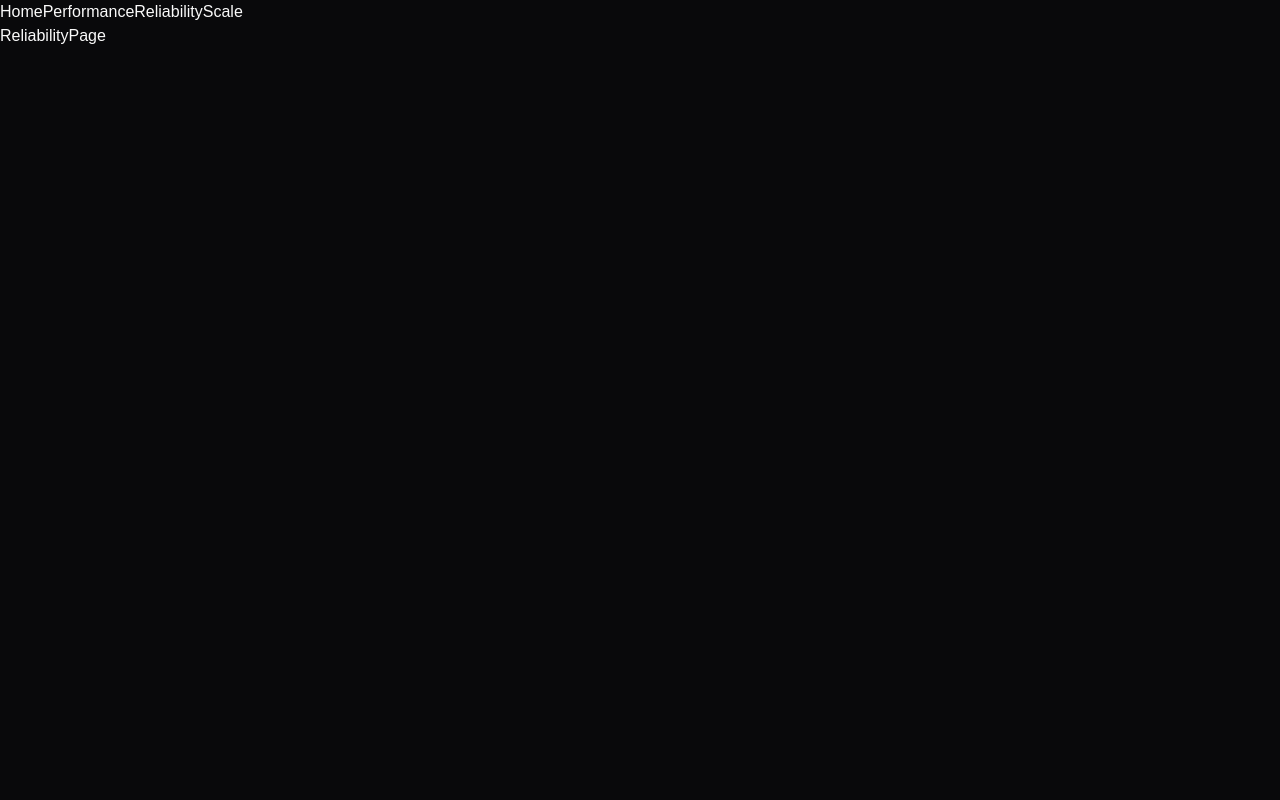
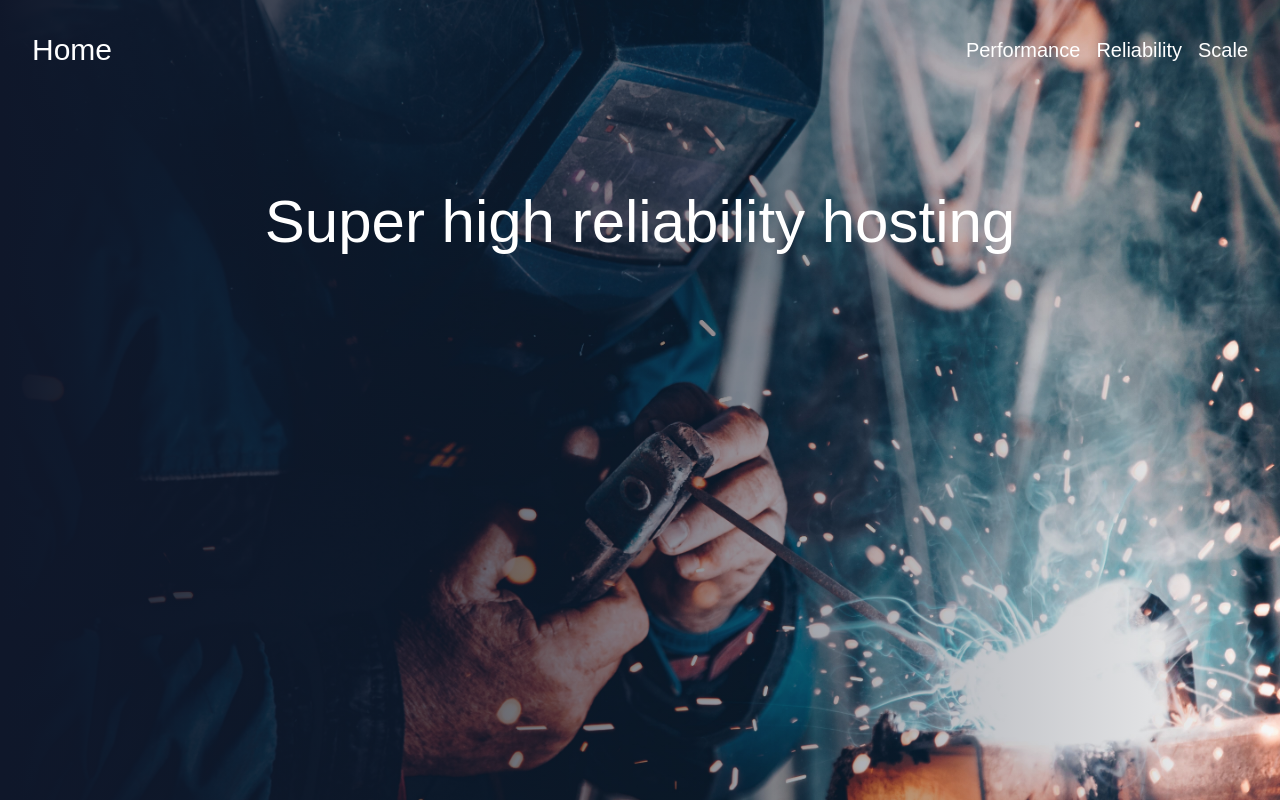
Before and after one commit to AuroraLantean/nextjs-shadcn-demo2, a Next.js app: page /reliability in a window 1280 px wide. Built offline with nearby package versions, Linux system fonts and the light colour scheme.

Commit message:
improve header

```diff
--- a/src/app/page.tsx
+++ b/src/app/page.tsx
@@ -1,18 +1,12 @@
-import Image from "next/image";
+import Hero from "@/components/hero";
 import homeImg from "@public/home.jpg";
 
 export default function HomePage() {
 	return (
-		<div>
-			Home Page
-			<div className="absolute -z-10 inset-0">
-				<Image
-					alt="home page"
-					src={homeImg}
-					fill
-					style={{ objectFit: "cover" }}
-				/>
-			</div>
-		</div>
+		<Hero
+			imgData={homeImg}
+			imgAlt="car factory"
+			title="Professional Cloud Hosting"
+		/>
 	);
 }
--- a/src/app/performance/page.tsx
+++ b/src/app/performance/page.tsx
@@ -1,5 +1,12 @@
-import Image from "next/image";
+import performanceImg from "@public/performance.jpg";
+import Hero from "@/components/hero";
 
 export default function PerformancePage() {
-	return <div className="">PerformancePage</div>;
+	return (
+		<Hero
+			imgData={performanceImg}
+			imgAlt="welding"
+			title="We serve high performance applications"
+		/>
+	);
 }
--- a/src/app/reliability/page.tsx
+++ b/src/app/reliability/page.tsx
@@ -1,5 +1,12 @@
-import Image from "next/image";
+import reliabilityImg from "@public/reliability.jpg";
+import Hero from "@/components/hero";
 
 export default function ReliabilityPage() {
-	return <div>ReliabilityPage</div>;
+	return (
+		<Hero
+			imgData={reliabilityImg}
+			imgAlt="welding"
+			title="Super high reliability hosting"
+		/>
+	);
 }
--- a/src/app/scale/page.tsx
+++ b/src/app/scale/page.tsx
@@ -1,5 +1,12 @@
-import Image from "next/image";
+import scaleImg from "@public/scale.jpg";
+import Hero from "@/components/hero";
 
 export default function ScalePage() {
-	return <div>ScalePage</div>;
+	return (
+		<Hero
+			imgData={scaleImg}
+			imgAlt="steel factory"
+			title="Scale your app to infinity."
+		/>
+	);
 }
--- a/src/components/header.tsx
+++ b/src/components/header.tsx
@@ -2,11 +2,18 @@
 
 export default function Header() {
 	return (
-		<div>
-			<Link href="/">Home</Link>
-			<Link href="/performance">Performance</Link>
-			<Link href="/reliability">Reliability</Link>
-			<Link href="/scale">Scale</Link>
+		<div className="w-full absolute text-white z-10">
+			<nav className="contaienr relative flex flex-wrap items-center justify-between mx-auto p-8">
+				<Link href="/" className="font-bond text-3xl">
+					Home
+				</Link>
+
+				<div className="space-x-4 text-xl">
+					<Link href="/performance">Performance</Link>
+					<Link href="/reliability">Reliability</Link>
+					<Link href="/scale">Scale</Link>
+				</div>
+			</nav>
 		</div>
 	);
 }
```
